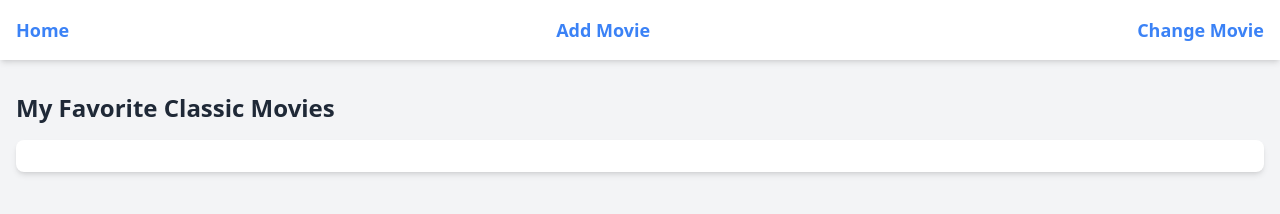
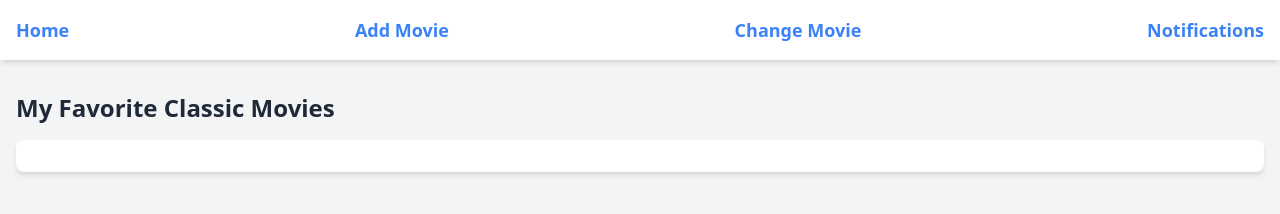
Before and after one commit to Quinton30/web, a plain HTML site: page view.html in a window 1280 px wide. Drawn offline with nearby package versions, Linux system fonts and the light colour scheme; no server answers.

Commit message:
Update view.html

```diff
--- a/view.html
+++ b/view.html
@@ -21,6 +21,9 @@
         <a href="modifyMovie.html" class="text-lg font-semibold text-blue-500"
           >Change Movie</a
         >
+        <a href="notifications.html" class="text-lg font-semibold text-blue-500"
+          >Notifications</a
+        >
       </div>
     </nav>
 
```
